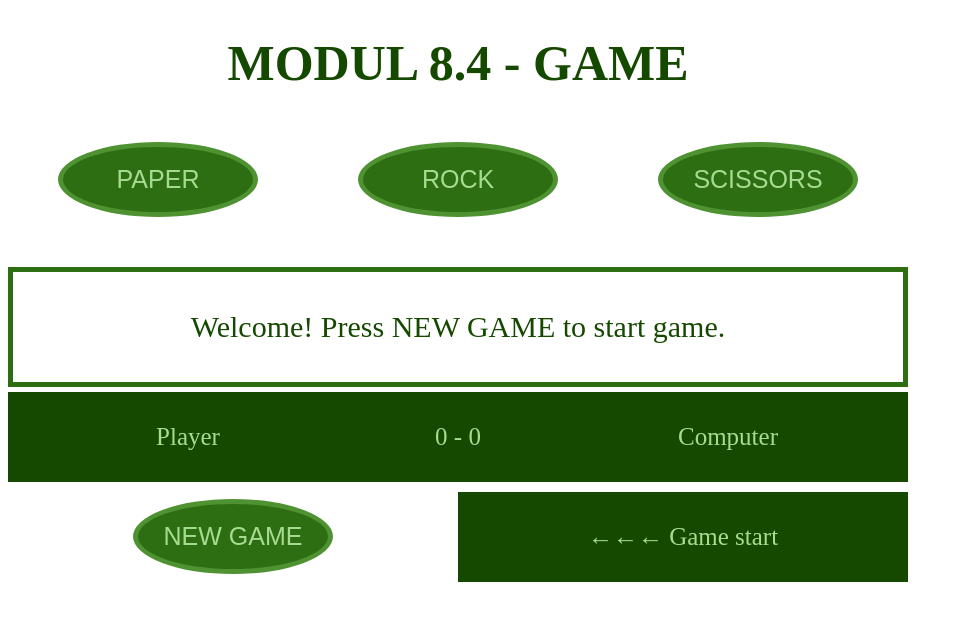
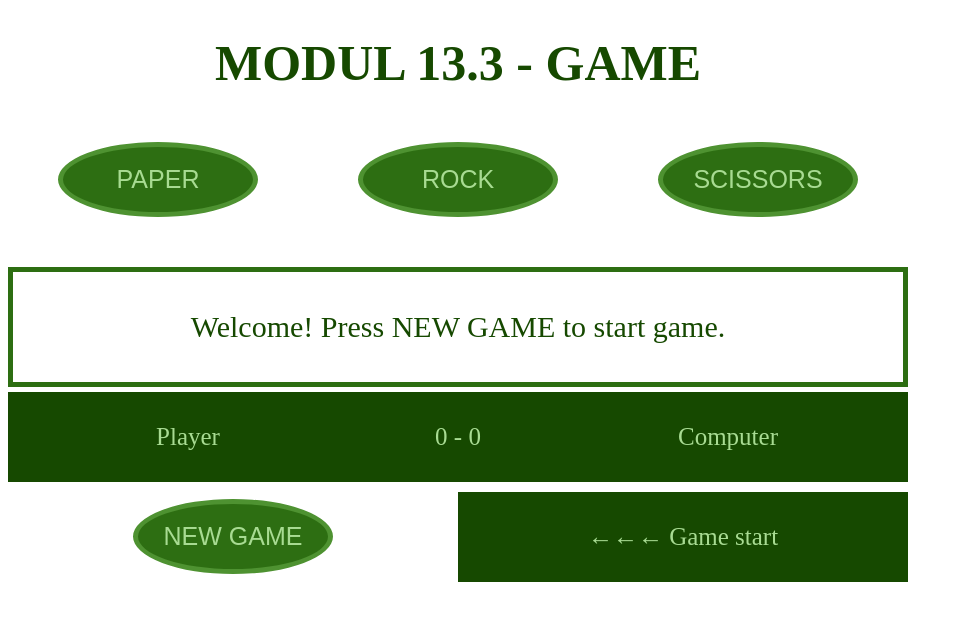
Before and after one commit to TomMikB/Modul13.3-Game, a website: page index.html in a window 1280 px wide. Shown: the whole page, without its empty margins (0-963 px from the left). Drawn offline with Linux system fonts and the light colour scheme.

Commit message:
Modify index.html

```diff
--- a/index.html
+++ b/index.html
@@ -1,28 +1,12 @@
-<!DOCTYPE html>
-<html lang="en" >
-
-<head>
-  <meta charset="UTF-8">
-  <title>Game</title>
-
-
-
-      <link rel="stylesheet" href="css/style.css">
-
-
-</head>
-
-<body>
-
 <!DOCTYPE html>
   <html>
     <head>
       <meta charset="utf-8">
       <link rel="stylesheet" type="text/css" href="css/style.css">
-		<title>Modul 8.4</title>
+      <title>Modul 13.3</title>
   </head>
   <body>
-    <h1>Modul 8.4 - game</h1>
+    <h1>Modul 13.3 - game</h1>
     <div class="btn">
       <button id="paperButton">paper</button>
       <button id="rockButton">rock</button>
@@ -49,16 +33,6 @@
         <p>&#8592;&#8592;&#8592; Game start<p>
       </div>
     </div>
+    <script  src="js/index.js"></script>
   </body>
 </html>
-
-
-
-    <script  src="js/index.js"></script>
-
-
-
-
-</body>
-
-</html>
--- a/sass/style.scss
+++ b/sass/style.scss
@@ -5,7 +5,7 @@ $green4: #2D6E12;
 $green5: #164900;
 
 * {
-    box-sizing: border-box;
+  box-sizing: border-box;
 }
 
 body {
```
Also changed, not shown: css/style.css. Lines whose indentation alone changed are shown as unchanged.
